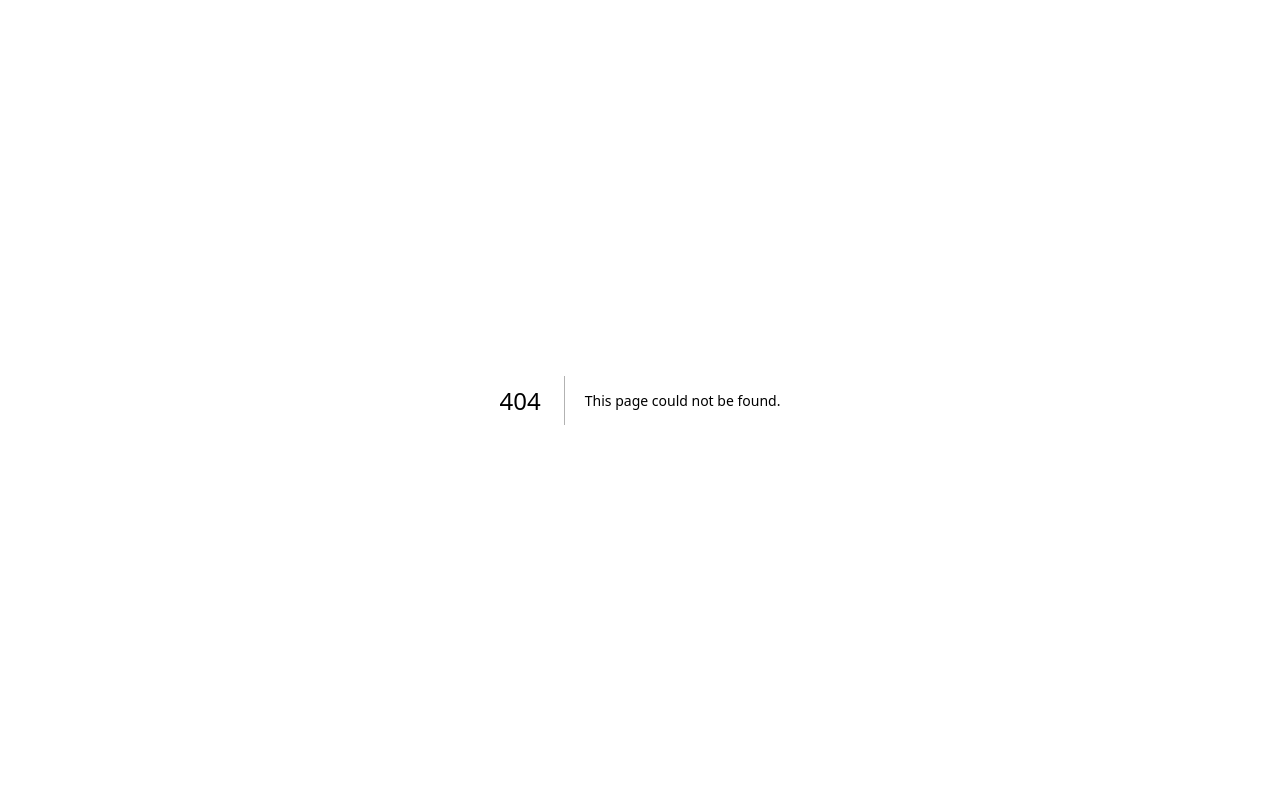
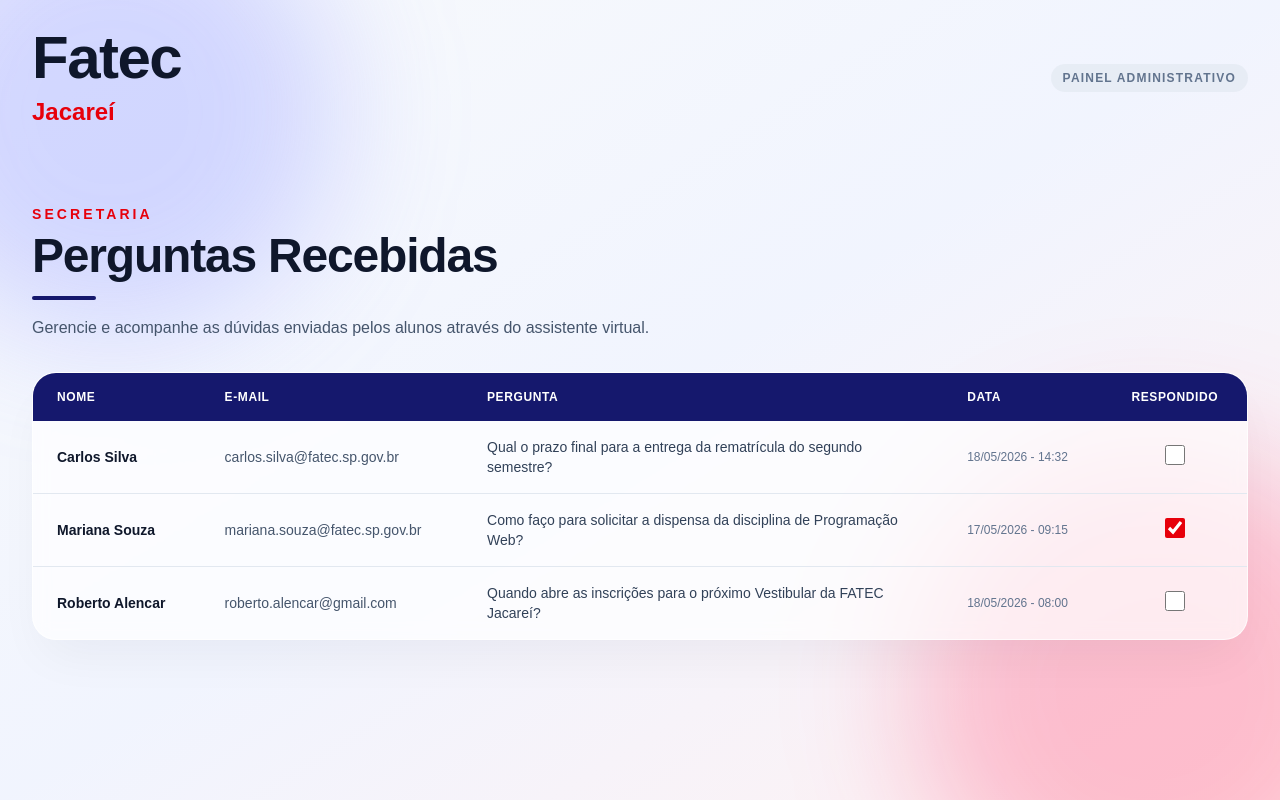
Before and after one commit to devmaster-organizations/frontend_abp_autoatentimento, a Next.js app: page /secretaria in a window 1280 px wide. Before the commit this address had no page. Built offline with nearby package versions, Linux system fonts and the light colour scheme.

Commit message:
feat: adiciona tela de listagem de perguntas da secretaria

```diff
--- /dev/null
+++ b/src/app/secretaria/page.tsx
@@ -0,0 +1,75 @@
+"use client";
+
+import TabelaPerguntas, { Pergunta } from "@/components/secretaria/TabelaPerguntas";
+
+// Mock de dados simulando o que virá do seu back-end pronto
+const listaPerguntasMock: Pergunta[] = [
+  {
+    id: "1",
+    nome: "Carlos Silva",
+    email: "carlos.silva@fatec.sp.gov.br",
+    pergunta: "Qual o prazo final para a entrega da rematrícula do segundo semestre?",
+    respondido: false,
+    dataEnvio: "18/05/2026 - 14:32",
+  },
+  {
+    id: "2",
+    nome: "Mariana Souza",
+    email: "mariana.souza@fatec.sp.gov.br",
+    pergunta: "Como faço para solicitar a dispensa da disciplina de Programação Web?",
+    respondido: true,
+    dataEnvio: "17/05/2026 - 09:15",
+  },
+  {
+    id: "3",
+    nome: "Roberto Alencar",
+    email: "roberto.alencar@gmail.com",
+    pergunta: "Quando abre as inscrições para o próximo Vestibular da FATEC Jacareí?",
+    respondido: false,
+    dataEnvio: "18/05/2026 - 08:00",
+  },
+];
+
+export default function SecretariaPage() {
+  return (
+    <main className="relative min-h-screen overflow-hidden bg-gradient-to-br from-slate-50 via-indigo-50/70 to-rose-50 text-slate-900">
+      {/* Efeitos de bolhas ao fundo mantendo o design original */}
+      <div className="pointer-events-none absolute -left-28 -top-28 h-[28rem] w-[28rem] rounded-full bg-indigo-400/30 blur-3xl" />
+      <div className="pointer-events-none absolute -bottom-32 -right-28 h-[30rem] w-[30rem] rounded-full bg-rose-500/25 blur-3xl" />
+
+      {/* Header oficial da FATEC */}
+      <header className="relative z-10 mx-auto flex w-full max-w-7xl items-center justify-between px-6 py-7 lg:px-8">
+        <div className="leading-none">
+          <p className="text-5xl font-black tracking-tight text-slate-900 sm:text-6xl">
+            Fatec
+          </p>
+          <p className="mt-2 text-2xl font-bold text-red-600">Jacareí</p>
+        </div>
+        <div className="flex items-center gap-4">
+          <span className="text-xs font-bold uppercase tracking-widest text-slate-500 bg-slate-200/60 px-3 py-1.5 rounded-full">
+            Painel Administrativo
+          </span>
+        </div>
+      </header>
+
+      {/* Seção Principal */}
+      <section className="relative z-10 mx-auto w-full max-w-7xl px-6 py-12 lg:px-8">
+        <div className="mb-8">
+          <p className="text-sm font-black uppercase tracking-[0.22em] text-red-600">
+            Secretaria
+          </p>
+          <h1 className="mt-2 text-4xl font-black tracking-tight text-slate-900 sm:text-5xl">
+            Perguntas Recebidas
+          </h1>
+          <div className="mt-4 h-1 w-16 rounded-full bg-[#15186d]" />
+          <p className="mt-4 text-slate-600">
+            Gerencie e acompanhe as dúvidas enviadas pelos alunos através do assistente virtual.
+          </p>
+        </div>
+
+        {/* Componente da Tabela injetado aqui */}
+        <TabelaPerguntas perguntasIniciais={listaPerguntasMock} />
+      </section>
+    </main>
+  );
+}
--- /dev/null
+++ b/src/components/secretaria/TabelaPerguntas.tsx
@@ -0,0 +1,77 @@
+"use client";
+
+import { useState } from "react";
+
+// Definição dos dados que vêm do Back-End
+export type Pergunta = {
+  id: string;
+  nome: string;
+  email: string;
+  pergunta: string;
+  respondido: boolean;
+  dataEnvio: string;
+};
+
+type TabelaPerguntasProps = {
+  perguntasIniciais: Pergunta[];
+};
+
+export default function TabelaPerguntas({ perguntasIniciais }: TabelaPerguntasProps) {
+  const [perguntas, setPerguntas] = useState<Pergunta[]>(perguntasIniciais);
+
+  // Função para alternar o estado do checkbox (pode ser integrada com seu back-end depois)
+  const handleToggleRespondido = (id: string) => {
+    setPerguntas((prev) =>
+      prev.map((p) => (p.id === id ? { ...p, respondido: !p.respondido } : p))
+    );
+  };
+
+  return (
+    <div className="overflow-x-auto rounded-3xl border border-white/70 bg-white/70 shadow-2xl shadow-slate-900/5 backdrop-blur">
+      <table className="w-full text-left text-sm text-slate-800">
+        <thead className="bg-[#15186d] text-xs uppercase tracking-wider text-white">
+          <tr>
+            <th className="px-6 py-4 font-black">Nome</th>
+            <th className="px-6 py-4 font-black">E-mail</th>
+            <th className="px-6 py-4 font-black">Pergunta</th>
+            <th className="px-6 py-4 font-black">Data</th>
+            <th className="px-6 py-4 font-black text-center">Respondido</th>
+          </tr>
+        </thead>
+        <tbody className="divide-y divide-slate-200">
+          {perguntas.map((p) => (
+            <tr key={p.id} className="transition hover:bg-white/50">
+              <td className="whitespace-nowrap px-6 py-4 font-bold text-slate-900">
+                {p.nome}
+              </td>
+              <td className="whitespace-nowrap px-6 py-4 text-slate-600">
+                {p.email}
+              </td>
+              <td className="px-6 py-4 text-slate-700 max-w-xs md:max-w-md break-words">
+                {p.pergunta}
+              </td>
+              <td className="whitespace-nowrap px-6 py-4 text-xs text-slate-500">
+                {p.dataEnvio}
+              </td>
+              <td className="whitespace-nowrap px-6 py-4 text-center">
+                <input
+                  type="checkbox"
+                  checked={p.respondido}
+                  onChange={() => handleToggleRespondido(p.id)}
+                  className="h-5 w-5 rounded border-slate-300 text-red-600 focus:ring-red-500 cursor-pointer accent-red-600 transition"
+                />
+              </td>
+            </tr>
+          ))}
+          {perguntas.length === 0 && (
+            <tr>
+              <td colSpan={5} className="px-6 py-10 text-center font-medium text-slate-500">
+                Nenhuma pergunta cadastrada no momento.
+              </td>
+            </tr>
+          )}
+        </tbody>
+      </table>
+    </div>
+  );
+}
```
